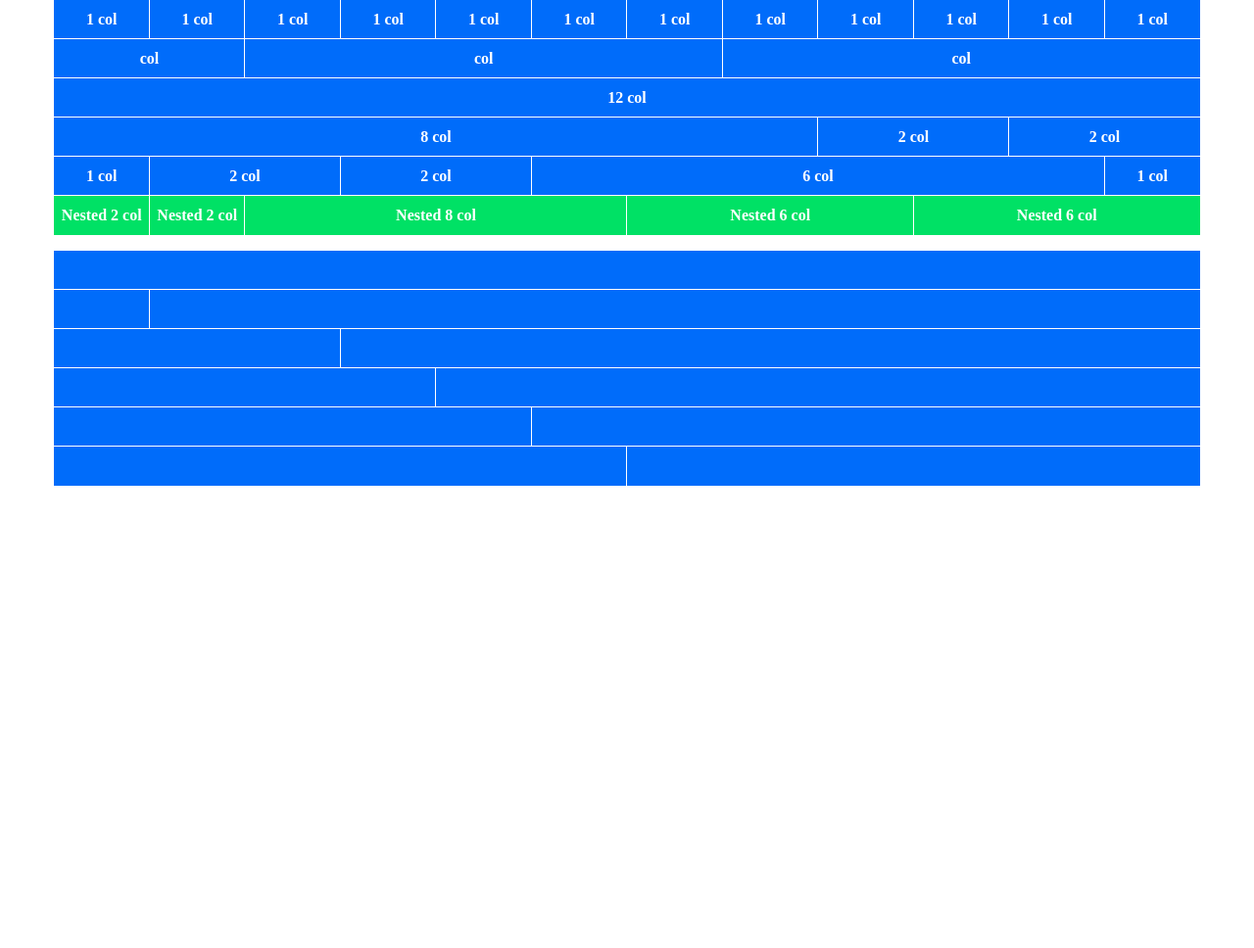
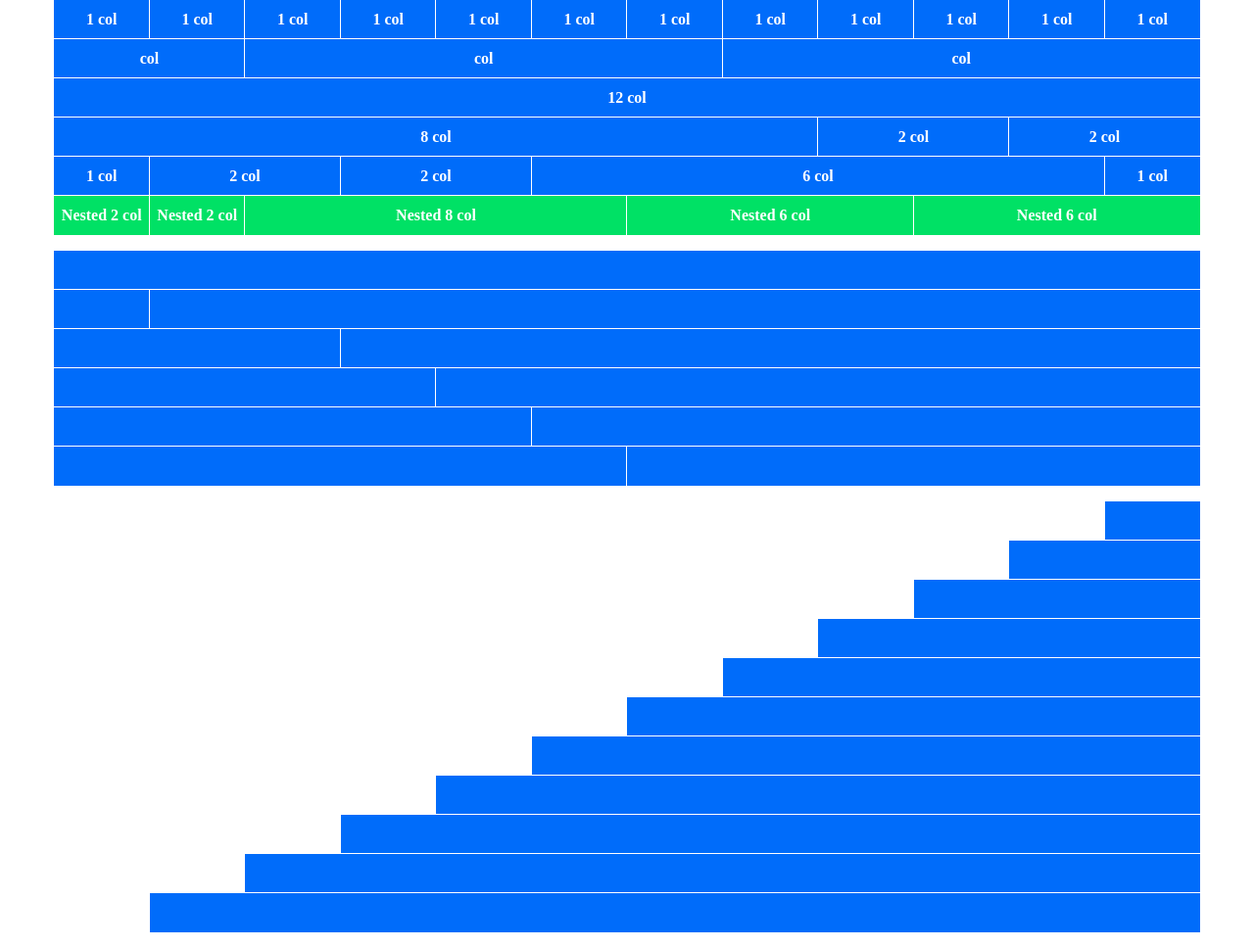
Before and after one commit to AmedeoPioSpina/html-css-12bool, a plain HTML site: page index.html in a window 1280 px wide. Shown: the whole page at 98% size. Before the commit the page ends 800 px from the top, so only its background shows below. Drawn offline with Linux system fonts and the light colour scheme.

Commit message:
terzo container finito

```diff
--- a/index.html
+++ b/index.html
@@ -208,7 +208,52 @@
                 <div class="col-6"></div>
             </div>
         </div>
-        <div class="container"></div>
+        <div class="container">
+            <div class="row">
+                <div class="col-offset-11"></div>
+                <div class="col-1"></div>
+            </div>
+            <div class="row">
+                <div class="col-offset-10"></div>
+                <div class="col-2"></div>
+            </div>
+            <div class="row">
+                <div class="col-offset-9"></div>
+                <div class="col-3"></div>
+            </div>
+            <div class="row">
+                <div class="col-offset-8"></div>
+                <div class="col-4"></div>
+            </div>
+            <div class="row">
+                <div class="col-offset-7"></div>
+                <div class="col-5"></div>
+            </div>
+            <div class="row">
+                <div class="col-offset-6"></div>
+                <div class="col-6"></div>
+            </div>
+            <div class="row">
+                <div class="col-offset-5"></div>
+                <div class="col-7"></div>
+            </div>
+            <div class="row">
+                <div class="col-offset-4"></div>
+                <div class="col-8"></div>
+            </div>
+            <div class="row">
+                <div class="col-offset-3"></div>
+                <div class="col-9"></div>
+            </div>
+            <div class="row">
+                <div class="col-offset-2"></div>
+                <div class="col-10"></div>
+            </div>
+            <div class="row">
+                <div class="col-offset-1"></div>
+                <div class="col-11"></div>
+            </div>
+        </div>
     </main>
 </body>
 </html>
```
